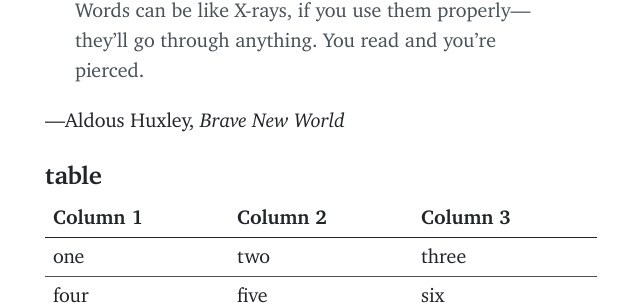
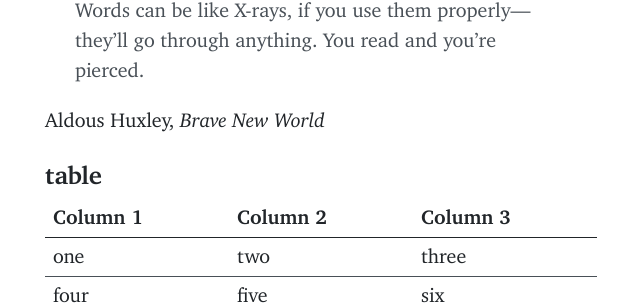
Before and after one commit to muhammadilfaj/mij, a Jekyll site: the page built from styleguide.md, in a window 1280 px wide and 900 px high, scrolled down 3588 px. Shown: the part 149-454 px from the top of the window, without its empty margins (319-959 px from the left). Built offline with Jekyll 4.4.1, drawn with Linux system fonts in a browser that asks for light colours.

```diff
--- a/styleguide.md
+++ b/styleguide.md
@@ -48,7 +48,7 @@ prinsip gestalt
   <blockquote cite="https://www.huxley.net/bnw/four.html">
     <p>Words can be like X-rays, if you use them properly—they’ll go through anything. You read and you’re pierced.</p>
   </blockquote>
-  <figcaption>—Aldous Huxley, <cite>Brave New World</cite></figcaption>
+  <figcaption>Aldous Huxley, <cite>Brave New World</cite></figcaption>
 </figure>
 
 ## table
```
